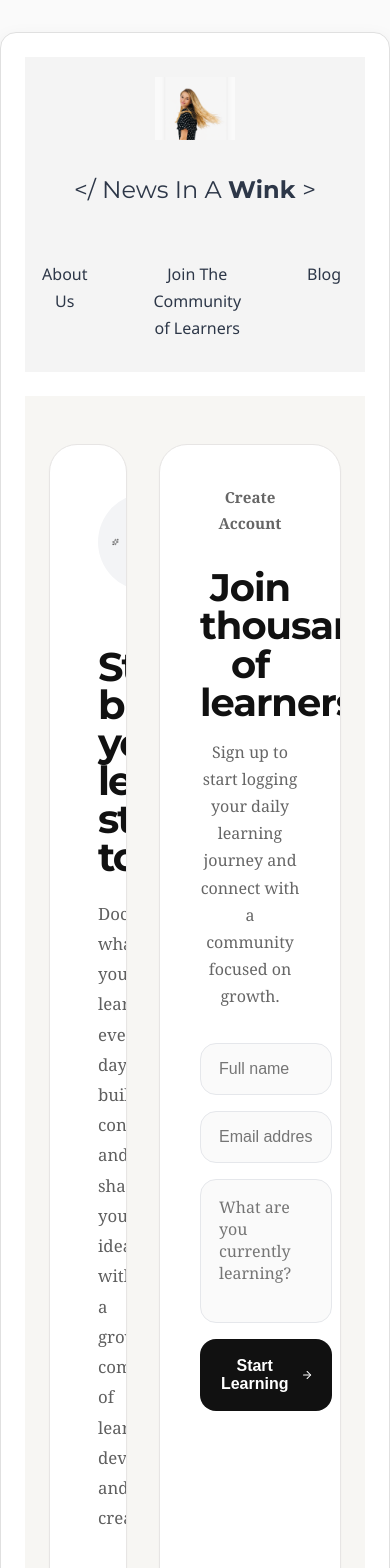
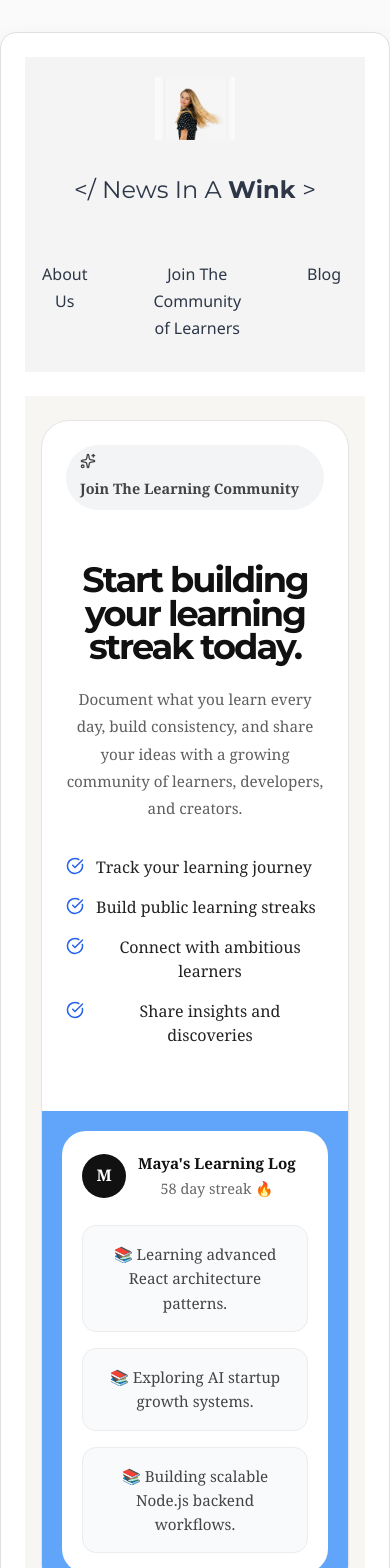
Before and after one commit to alexisbernt/Portfolio, a React (Create React App) app in the folder lexi-portfolio/: page /#/ in a window 390 px wide. Shown: the top 1568 px of the page. Built offline with nearby package versions, Linux system fonts and the light colour scheme.

Commit message:
Compatible for mobile

```diff
--- a/lexi-portfolio/src/pages/SignUp.js
+++ b/lexi-portfolio/src/pages/SignUp.js
@@ -1,4 +1,4 @@
-import { useState } from "react";
+import { useState, useEffect } from "react";
 import { motion } from "framer-motion";
 import emailjs from "@emailjs/browser";
 import {
@@ -26,16 +26,8 @@ const styles = {
     width: "100%",
     maxWidth: "1280px",
     margin: "0 auto",
-    padding: "0 1.5rem",
+    padding: "0 clamp(1rem, 4vw, 2rem)",
     boxSizing: "border-box",
-  },
-
-  heroGrid: {
-    display: "grid",
-    gridTemplateColumns: "1fr 0.9fr",
-    gap: "2rem",
-    alignItems: "stretch",
-    width: "100%",
   },
 
   card: {
@@ -45,19 +37,21 @@ const styles = {
     overflow: "hidden",
     boxSizing: "border-box",
     boxShadow: "0 1px 2px rgba(0,0,0,0.04)",
+    width: "100%",
   },
 
   sectionTitle: {
-    fontSize: "clamp(2.5rem, 5vw, 4.5rem)",
+    fontSize: "clamp(2.2rem, 7vw, 4.8rem)",
     lineHeight: "0.95",
     fontWeight: "800",
     marginBottom: "1.4rem",
     color: "#111111",
     letterSpacing: "-2px",
+    wordBreak: "break-word",
   },
 
   paragraph: {
-    fontSize: "1.05rem",
+    fontSize: "clamp(0.95rem, 2vw, 1.05rem)",
     lineHeight: "1.8",
     color: "#5f5f5f",
   },
@@ -87,10 +81,13 @@ const styles = {
     alignItems: "center",
     justifyContent: "center",
     gap: "10px",
+    flexWrap: "wrap",
   },
 };
 
 export default function SignUp() {
+  const [isMobile, setIsMobile] = useState(false);
+
   const [formData, setFormData] = useState({
     name: "",
     email: "",
@@ -99,6 +96,18 @@ export default function SignUp() {
 
   const [loading, setLoading] = useState(false);
   const [success, setSuccess] = useState(false);
+
+  useEffect(() => {
+    const handleResize = () => {
+      setIsMobile(window.innerWidth < 968);
+    };
+
+    handleResize();
+
+    window.addEventListener("resize", handleResize);
+
+    return () => window.removeEventListener("resize", handleResize);
+  }, []);
 
   const handleChange = (e) => {
     setFormData({
@@ -143,12 +152,20 @@ export default function SignUp() {
     <div style={styles.page}>
       <section
         style={{
-          padding: "3rem 0 4rem",
+          padding: "clamp(1.5rem, 4vw, 3rem) 0 4rem",
           width: "100%",
         }}
       >
         <div style={styles.container}>
-          <div style={styles.heroGrid}>
+          <div
+            style={{
+              display: "grid",
+              gridTemplateColumns: isMobile ? "1fr" : "1fr 0.9fr",
+              gap: "clamp(1.25rem, 3vw, 2rem)",
+              alignItems: "stretch",
+              width: "100%",
+            }}
+          >
             {/* LEFT SIDE */}
             <motion.div
               initial={{ opacity: 0, y: 20 }}
@@ -163,7 +180,7 @@ export default function SignUp() {
             >
               <div
                 style={{
-                  padding: "3rem",
+                  padding: "clamp(1.5rem, 5vw, 3rem)",
                 }}
               >
                 <div
@@ -177,6 +194,8 @@ export default function SignUp() {
                     marginBottom: "1.5rem",
                     fontWeight: "600",
                     color: "#444",
+                    fontSize: "0.9rem",
+                    flexWrap: "wrap",
                   }}
                 >
                   <Sparkles size={16} />
@@ -223,14 +242,19 @@ export default function SignUp() {
                       transition={{ delay: index * 0.08 }}
                       style={{
                         display: "flex",
-                        alignItems: "center",
+                        alignItems: "flex-start",
                         gap: "12px",
                         color: "#222",
                         fontWeight: "500",
+                        lineHeight: "1.5",
                       }}
                     >
-                      <CheckCircle size={18} color="#2563eb" />
-                      {item}
+                      <CheckCircle
+                        size={18}
+                        color="#2563eb"
+                        style={{ flexShrink: 0, marginTop: "2px" }}
+                      />
+                      <span>{item}</span>
                     </motion.div>
                   ))}
                 </div>
@@ -240,14 +264,14 @@ export default function SignUp() {
               <div
                 style={{
                   background: "#60a5fa",
-                  padding: "2.5rem",
+                  padding: "clamp(1.25rem, 4vw, 2.5rem)",
                 }}
               >
                 <div
                   style={{
                     background: "white",
                     borderRadius: "24px",
-                    padding: "2rem",
+                    padding: "clamp(1.25rem, 4vw, 2rem)",
                   }}
                 >
                   <div
@@ -262,6 +286,7 @@ export default function SignUp() {
                       style={{
                         width: "44px",
                         height: "44px",
+                        minWidth: "44px",
                         borderRadius: "50%",
                         background: "#111",
                         color: "white",
@@ -278,6 +303,7 @@ export default function SignUp() {
                       <div
                         style={{
                           fontWeight: "700",
+                          fontSize: "clamp(0.95rem, 2vw, 1rem)",
                         }}
                       >
                         Maya's Learning Log
@@ -286,7 +312,7 @@ export default function SignUp() {
                       <div
                         style={{
                           color: "#666",
-                          fontSize: "0.92rem",
+                          fontSize: "0.9rem",
                         }}
                       >
                         58 day streak 🔥
@@ -313,6 +339,9 @@ export default function SignUp() {
                           borderRadius: "14px",
                           border: "1px solid #ececec",
                           color: "#444",
+                          lineHeight: "1.6",
+                          fontSize: "0.95rem",
+                          wordBreak: "break-word",
                         }}
                       >
                         📚 {item}
@@ -337,7 +366,7 @@ export default function SignUp() {
               <div style={styles.card}>
                 <div
                   style={{
-                    padding: "2.5rem",
+                    padding: "clamp(1.5rem, 5vw, 2.5rem)",
                   }}
                 >
                   <div
@@ -353,8 +382,8 @@ export default function SignUp() {
 
                   <h2
                     style={{
-                      fontSize: "2.4rem",
-                      lineHeight: "1",
+                      fontSize: "clamp(2rem, 6vw, 2.8rem)",
+                      lineHeight: "1.05",
                       fontWeight: "800",
                       marginBottom: "1rem",
                       color: "#111",
@@ -371,6 +400,7 @@ export default function SignUp() {
                       color: "#666",
                       lineHeight: "1.7",
                       marginBottom: "2rem",
+                      fontSize: "clamp(0.95rem, 2vw, 1rem)",
                     }}
                   >
                     Sign up to start logging your daily learning journey and
@@ -413,8 +443,9 @@ export default function SignUp() {
                       required
                       style={{
                         ...styles.input,
-                        resize: "none",
+                        resize: "vertical",
                         fontFamily: "inherit",
+                        minHeight: "140px",
                       }}
                     />
 
@@ -437,6 +468,7 @@ export default function SignUp() {
                           fontWeight: "600",
                           textAlign: "center",
                           marginTop: "0.5rem",
+                          lineHeight: "1.5",
                         }}
                       >
                         🎉 You're officially on the list!
@@ -450,7 +482,9 @@ export default function SignUp() {
               <div
                 style={{
                   display: "grid",
-                  gridTemplateColumns: "1fr 1fr 1fr",
+                  gridTemplateColumns: isMobile
+                    ? "1fr"
+                    : "repeat(auto-fit, minmax(180px, 1fr))",
                   gap: "1rem",
                 }}
               >
```
